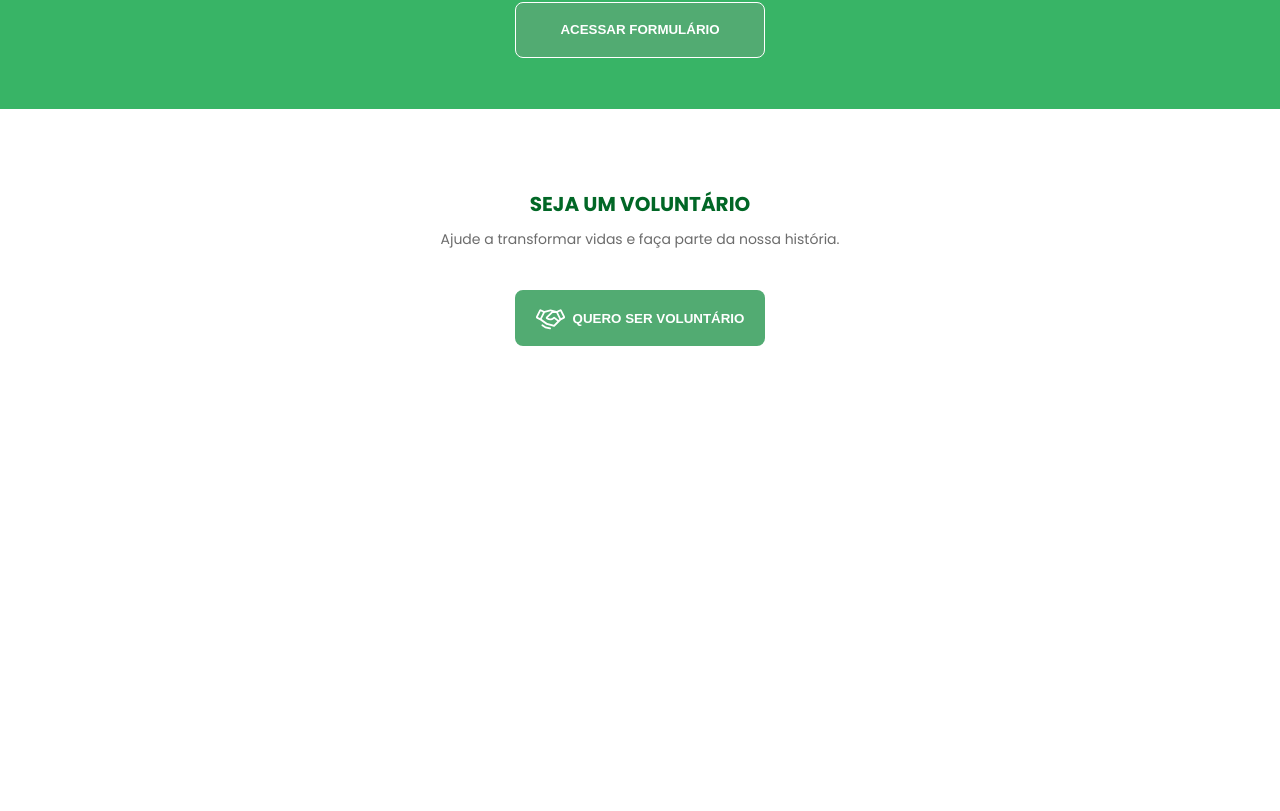
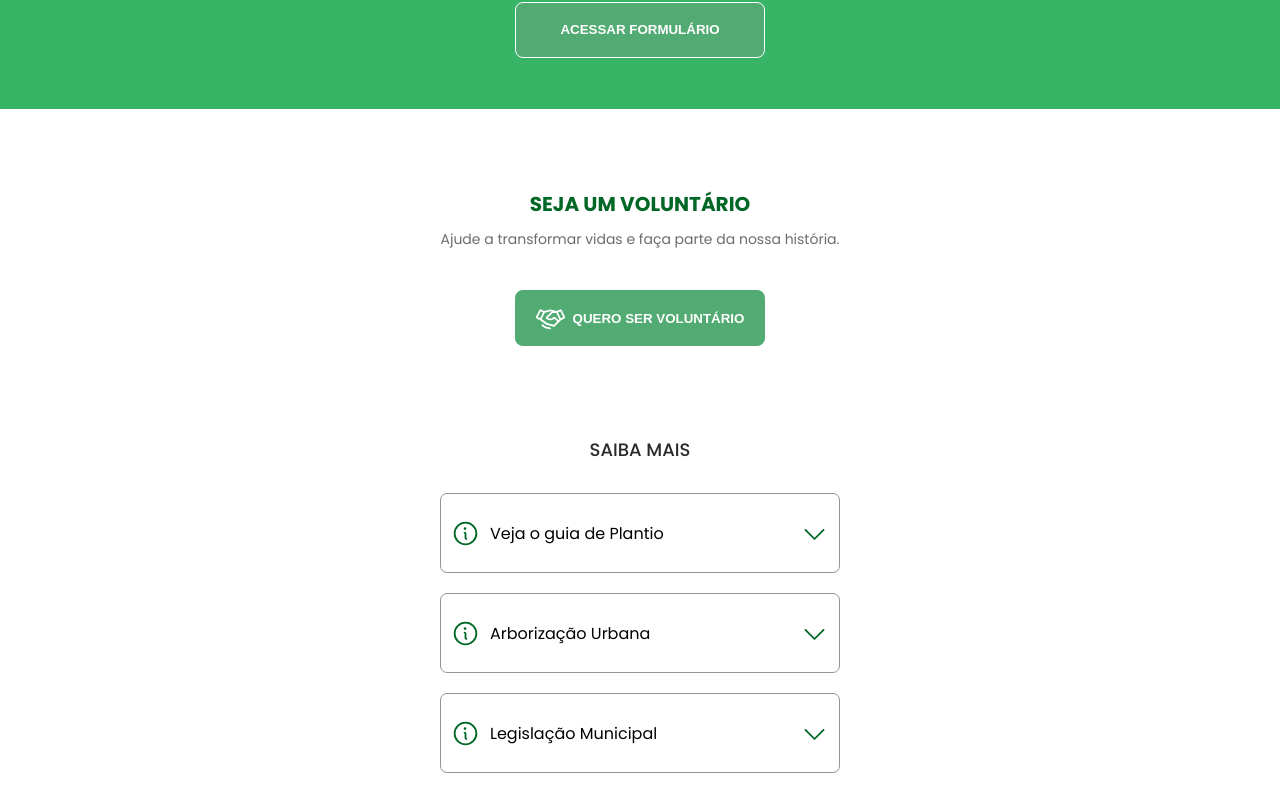
Before and after one commit to Wrocha21/Arboriza-project, a Next.js app: page / in a window 1280 px wide. Shown: the part 3678-4489 px from the top of the page. Before the commit the page ends 4064 px from the top, so only its background shows below. Built offline with nearby package versions, Linux system fonts and the light colour scheme.

Commit message:
Adicionando a seção saibaMais com accordeons

```diff
--- a/src/app/(public)/page.tsx
+++ b/src/app/(public)/page.tsx
@@ -7,6 +7,7 @@ import Activity from "../Components/activity";
 
 import 'swiper/swiper-bundle.css'
 import Voluntary from "../Components/voluntary";
+import SaibaMais from "../Components/saibaMais";
 
 export default function Home() {
   return (
@@ -17,6 +18,7 @@ export default function Home() {
       <Sobre />
       <Activity />
       <Voluntary/>
+      <SaibaMais/>
     </>
   );
 }
--- /dev/null
+++ b/src/app/Assets/css/components/saibaMais.css
@@ -0,0 +1,47 @@
+@import url("../variables.css");
+
+.Container-saibaMais {
+
+  margin-top: 90px;
+  display: flex;
+  flex-direction: column;
+  align-items: center;
+  margin-bottom: 90px;
+}
+
+.Container-saibaMais > .box-title {
+  margin-bottom: 30px;
+  h4 {
+    font-size: 18px;
+    font-weight: 500;
+    color: var(--primaryText-color);
+  }
+}
+
+.Container-saibaMais > .box-accordeon {
+  display: flex;
+  flex-direction: column;
+  gap: 20px;
+
+  .accordeon {
+    border: 1px solid rgb(150, 147, 147);
+    width: 400px;
+    height: 80px;
+    border-radius: 7px;
+    display: flex;
+    justify-content: space-between;
+    align-items: center;
+
+    .box-title {
+      display: flex;
+      gap: 10px;
+      margin-left: 10px;
+      align-items: center;
+    }
+
+    svg:last-child {
+      margin-right: 10px;
+      transition: all 0.2s ease;
+    }
+  }
+}
--- /dev/null
+++ b/src/app/Components/saibaMais.tsx
@@ -0,0 +1,65 @@
+"use client";
+import { CaretDownIcon, InfoIcon } from "@phosphor-icons/react";
+import "../Assets/css/components/saibaMais.css";
+import { useState, useRef } from "react";
+export default function SaibaMais() {
+  const [openAccordeon, setOpenAccordeon] = useState<number | null>(null);
+
+  function openAccordeonInfo(id: number) {
+    setOpenAccordeon((prevId) => (prevId === id ? null : id));
+  }
+
+  return (
+    <>
+      <div className="Container-saibaMais">
+        <div className="box-title">
+          <h4>SAIBA MAIS</h4>
+        </div>
+        <div className="box-accordeon">
+          <div className="accordeon" onClick={() => openAccordeonInfo(1)}>
+            <div className="box-title">
+              <InfoIcon size={29} color="#016726" />
+              <span>Veja o guia de Plantio</span>
+            </div>
+            <CaretDownIcon
+              style={{
+                transform:
+                  openAccordeon === 1 ? "rotate(180deg)" : "rotate(0deg)",
+              }}
+              size={29}
+              color="#016726"
+            />
+          </div>
+          <div className="accordeon" onClick={() => openAccordeonInfo(2)}>
+            <div className="box-title">
+              <InfoIcon size={29} color="#016726" />
+              <span>Arborização Urbana</span>
+            </div>
+            <CaretDownIcon
+              style={{
+                transform:
+                  openAccordeon === 2 ? "rotate(180deg)" : "rotate(0deg)",
+              }}
+              size={29}
+              color="#016726"
+            />
+          </div>
+          <div className="accordeon" onClick={() => openAccordeonInfo(3)}>
+            <div className="box-title">
+              <InfoIcon size={29} color="#016726" />
+              <span>Legislação Municipal</span>
+            </div>
+            <CaretDownIcon
+              style={{
+                transform:
+                  openAccordeon === 3 ? "rotate(180deg)" : "rotate(0deg)",
+              }}
+              size={29}
+              color="#016726"
+            />
+          </div>
+        </div>
+      </div>
+    </>
+  );
+}
```
